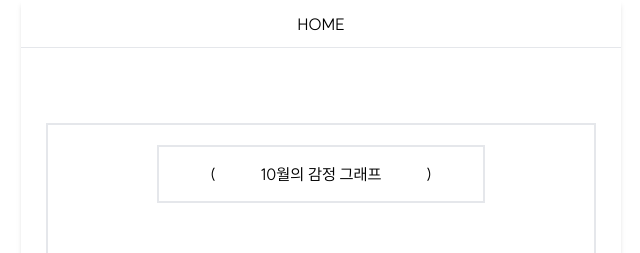
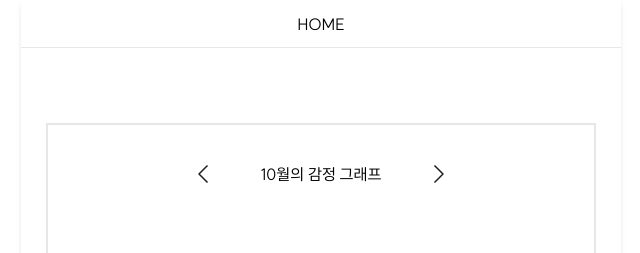
Before and after one commit to TEAM-EMOLE/EMORE-CLIENT, a React (Vite) app: page / in a window 1280 px wide. Shown: the top 253 px of the page, without its empty margins (319-959 px from the left). Built offline with nearby package versions, Linux system fonts and the light colour scheme.

Commit message:
♻️ Refactor :  MonthBar 파일 분리

```diff
--- a/src/pages/Home/components/MainBox/MonthBar.tsx
+++ b/src/pages/Home/components/MainBox/MonthBar/index.tsx
@@ -1,4 +1,6 @@
 import React from 'react';
+import PrevIcon from '../../../../../commons/components/icons/PrevIcon';
+import BackIcon from '../../../../../commons/components/icons/BackIcon';
 
 /*
     원하는 월을 선택할 수 있는 네비게이터
@@ -16,10 +18,14 @@ const MonthBar: React.FC<MonthBarProps> = ({ month, setMonth }) => {
     setMonth((prev: number) => (prev == 12 ? 1 : prev + 1));
   };
   return (
-    <div className="w-3/5 h-16 mt-5 flex justify-center items-center gap-x-2 border-2">
-      <button onClick={handleChangePrevMonth}>(</button>
+    <div className="w-3/5 h-16 mt-5 flex justify-center items-center gap-x-2">
+      <button onClick={handleChangePrevMonth}>
+        <BackIcon />
+      </button>
       <p className="w-3/5 text-center">{month}월의 감정 그래프</p>
-      <button onClick={handleChangeNextMonth}>)</button>
+      <button onClick={handleChangeNextMonth}>
+        <PrevIcon />
+      </button>
     </div>
   );
 };
```
